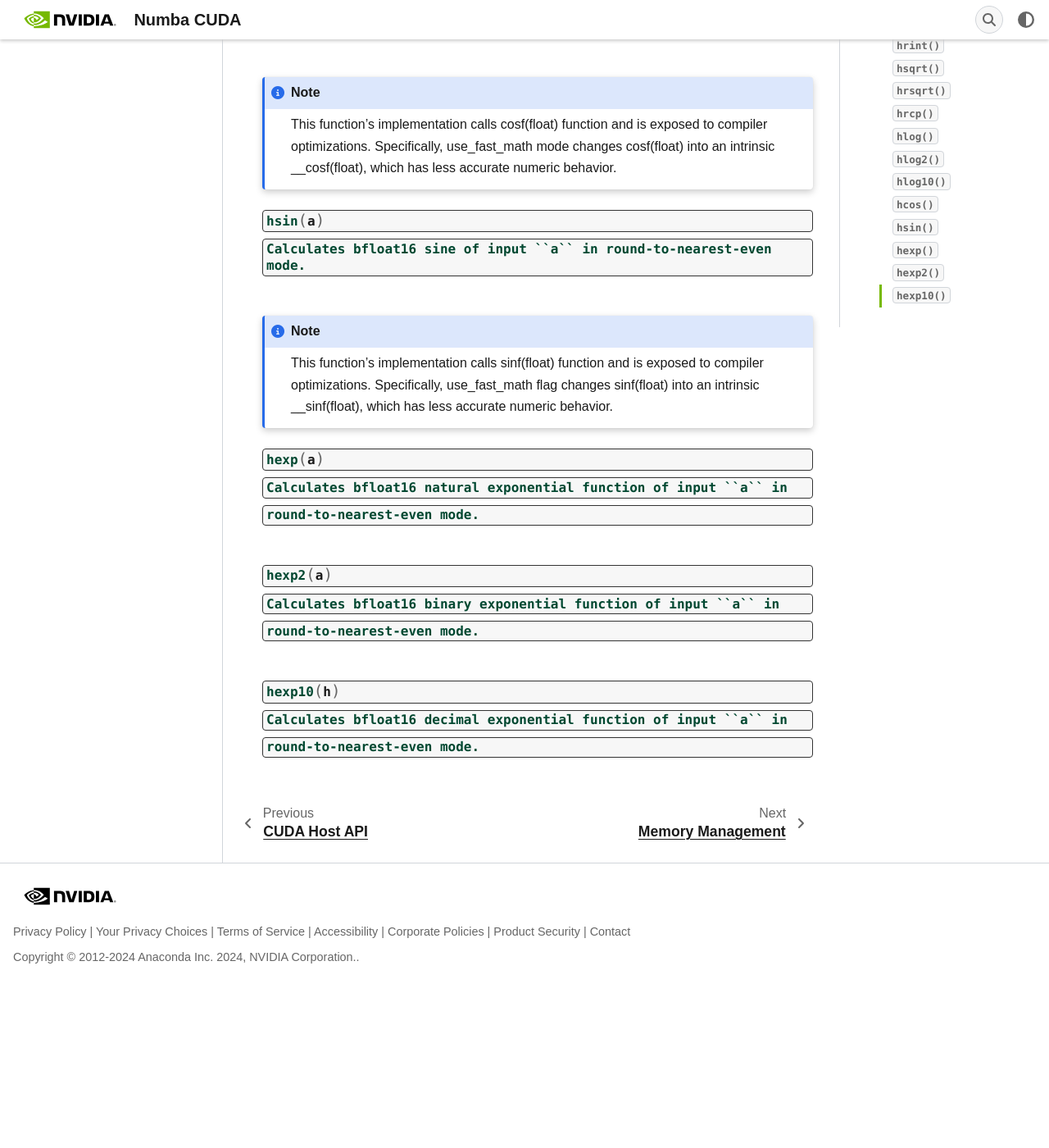
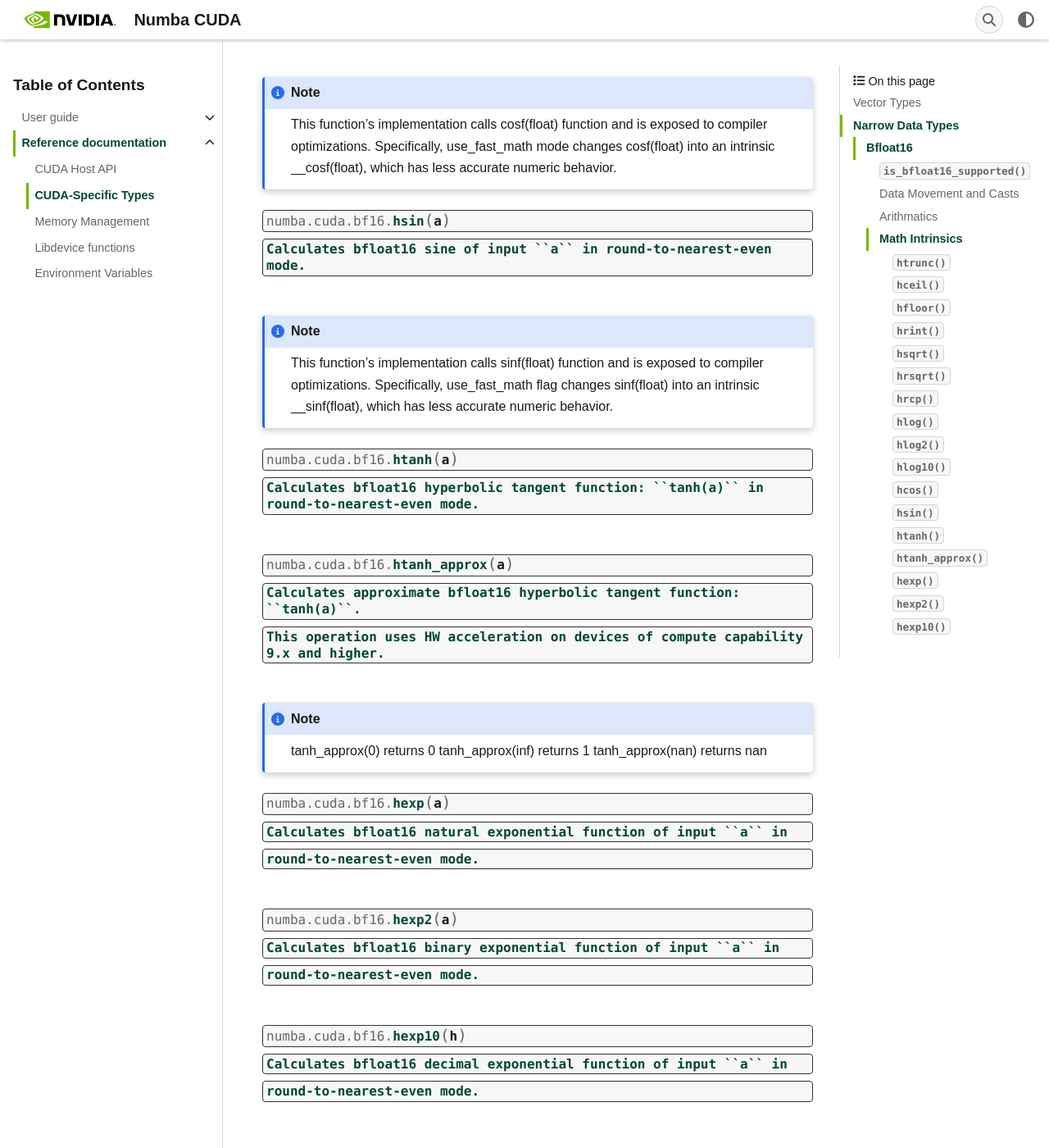
Before and after one commit to NVIDIA/numba-cuda, a Sphinx documentation site: the page built from docs/source/reference/types.rst, in a window 1280 px wide and 1400 px high, scrolled down 3939 px. Shown: the whole window at 82% size. Built offline with Sphinx 7.4.7, drawn with Linux system fonts in a browser that asks for light colours; some web fonts are replaced; pages that are not in the unit, such as notebooks, are missing from menus; before the commit the page ends 5135 px from its top, so only the background shows below that; some of the changed text lies outside the part shown.

Commit message:
add tanh documentation

```diff
--- a/docs/source/reference/types.rst
+++ b/docs/source/reference/types.rst
@@ -110,41 +110,41 @@
 A number of math intrinsics that utilizes the device native computing feature
 on ``bfloat16`` are provided:
 
-.. function:: htrunc(h)
+.. function:: numba.cuda.bf16.htrunc(h)
     Round ``h`` to the nearest integer value that does not exceed ``h`` in magnitude.
 
-.. function:: hceil(h)
+.. function:: numba.cuda.bf16.hceil(h)
     Compute the smallest integer value not less than ``h``.
 
-.. function:: hfloor(h)
+.. function:: numba.cuda.bf16.hfloor(h)
     Calculate the largest integer value which is less than or equal to ``h``.
 
-.. function:: hrint(h)
+.. function:: numba.cuda.bf16.hrint(h)
     Round ``h`` to the nearest integer value in nv_bfloat16 floating-point format,
     with bfloat16way cases rounded to the nearest even integer value.
 
-.. function:: hsqrt(a)
+.. function:: numba.cuda.bf16.hsqrt(a)
     Calculates bfloat16 square root of input ``a`` in round-to-nearest-even mode.
 
-.. function:: hrsqrt(a)
+.. function:: numba.cuda.bf16.hrsqrt(a)
     Calculates bfloat16 reciprocal square root of input ``a`` in round-to-nearest-even mode.
 
-.. function:: hrcp(a)
+.. function:: numba.cuda.bf16.hrcp(a)
    Calculates bfloat16 reciprocal of input a in round-to-nearest-even mode.
 
-.. function:: hlog(a)
+.. function:: numba.cuda.bf16.hlog(a)
     Calculates bfloat16 natural logarithm of input ``a`` in round-to-nearest-even
     mode.
 
-.. function:: hlog2(a)
+.. function:: numba.cuda.bf16.hlog2(a)
     Calculates bfloat16 decimal logarithm of input ``a`` in round-to-nearest-even
     mode.
 
-.. function:: hlog10(a)
+.. function:: numba.cuda.bf16.hlog10(a)
     Calculates bfloat16 natural exponential function of input ``a`` in
     round-to-nearest-even mode.
 
-.. function:: hcos(a)
+.. function:: numba.cuda.bf16.hcos(a)
     Calculates bfloat16 cosine of input ``a`` in round-to-nearest-even mode.
 
 .. note::
@@ -153,7 +153,7 @@
     to compiler optimizations. Specifically, use_fast_math mode changes cosf(float)
     into an intrinsic __cosf(float), which has less accurate numeric behavior.
 
-.. function:: hsin(a)
+.. function:: numba.cuda.bf16.hsin(a)
     Calculates bfloat16 sine of input ``a`` in round-to-nearest-even mode.
 
 .. note::
@@ -161,14 +161,26 @@
     to compiler optimizations. Specifically, use_fast_math flag changes sinf(float)
     into an intrinsic __sinf(float), which has less accurate numeric behavior.
 
-.. function:: hexp(a)
+.. function:: numba.cuda.bf16.htanh(a)
+    Calculates bfloat16 hyperbolic tangent function: ``tanh(a)`` in round-to-nearest-even mode.
+
+.. function:: numba.cuda.bf16.htanh_approx(a)
+    Calculates approximate bfloat16 hyperbolic tangent function: ``tanh(a)``.
+    This operation uses HW acceleration on devices of compute capability 9.x and higher.
+
+.. note::
+    tanh_approx(0)      returns 0
+    tanh_approx(inf)    returns 1
+    tanh_approx(nan)    returns nan
+
+.. function:: numba.cuda.bf16.hexp(a)
     Calculates bfloat16 natural exponential function of input ``a`` in
     round-to-nearest-even mode.
 
-.. function:: hexp2(a)
+.. function:: numba.cuda.bf16.hexp2(a)
     Calculates bfloat16 binary exponential function of input ``a`` in
     round-to-nearest-even mode.
 
-.. function:: hexp10(h)
+.. function:: numba.cuda.bf16.hexp10(h)
     Calculates bfloat16 decimal exponential function of input ``a`` in
     round-to-nearest-even mode.
```
